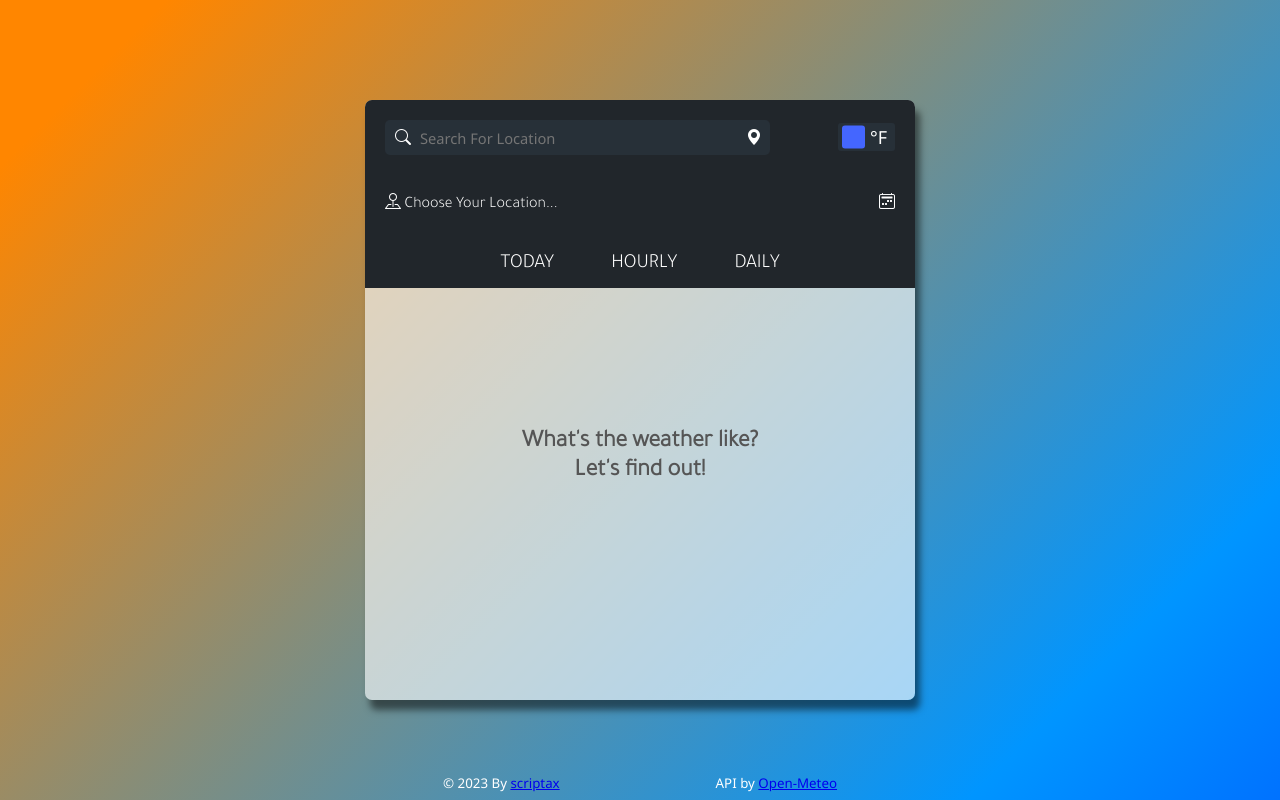
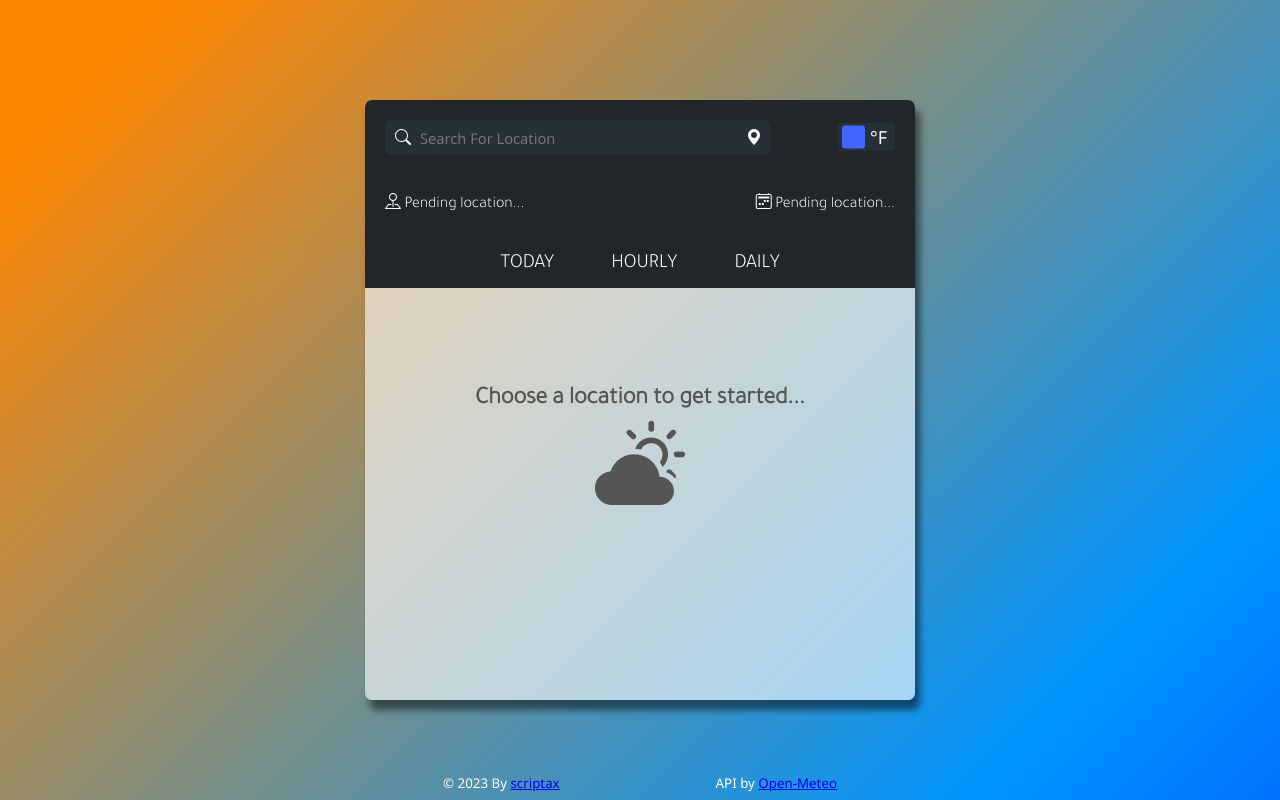
Before and after one commit to scriptax/weather-app, a website: page build/index.html in a window 1280 px wide. Drawn offline with nearby package versions, Linux system fonts and the light colour scheme; a web font is replaced by a local one.

Commit message:
small changes

```diff
--- a/build/index.html
+++ b/build/index.html
@@ -37,11 +37,11 @@
       <div id="topbar">
         <div>
           <i class="bi bi-pin-map"></i>
-          <span id="current-location-info">Choose Your Location...</span>
+          <span id="current-location-info">Pending location...</span>
         </div>
         <div>
           <i class="bi bi-calendar2-week"></i>
-          <span id="current-date"></span>
+          <span id="current-date">Pending location...</span>
         </div>
       </div>
       <div id="navbar">
@@ -70,9 +70,10 @@
       </div>
       <div id="empty-message">
         <h2>
-            What's the weather like?<br>
-            Let's find out!
+          Choose a location
+          to get started...<br>
         </h2>
+        <span class="bi bi-cloud-sun-fill" style="font-size: 90px;"></span>
       </div>
   </div>
   <footer>
--- a/build/weather.css
+++ b/build/weather.css
@@ -56,8 +56,8 @@ body {
 #empty-message {
   position: absolute;
   left: 50%;
-  top: 50%;
-  transform: translate(-50%, 50%);
+  top: 60%;
+  transform: translate(-50%, -50%);
   width: 100%;
   text-align: center;
   color: #555;
```
